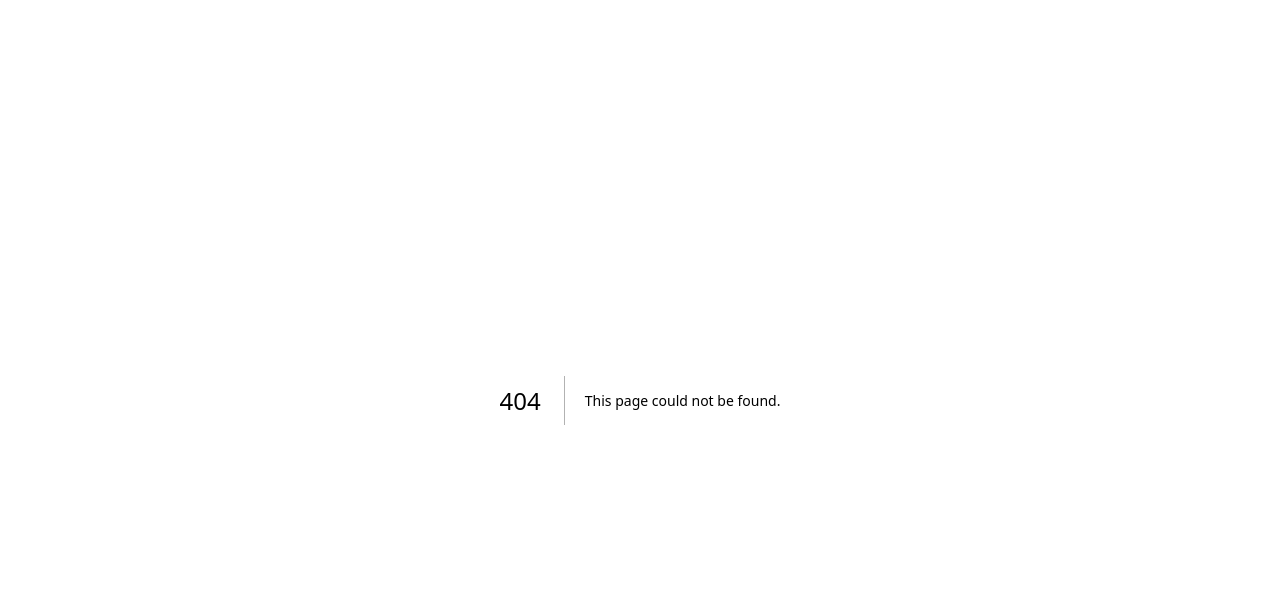
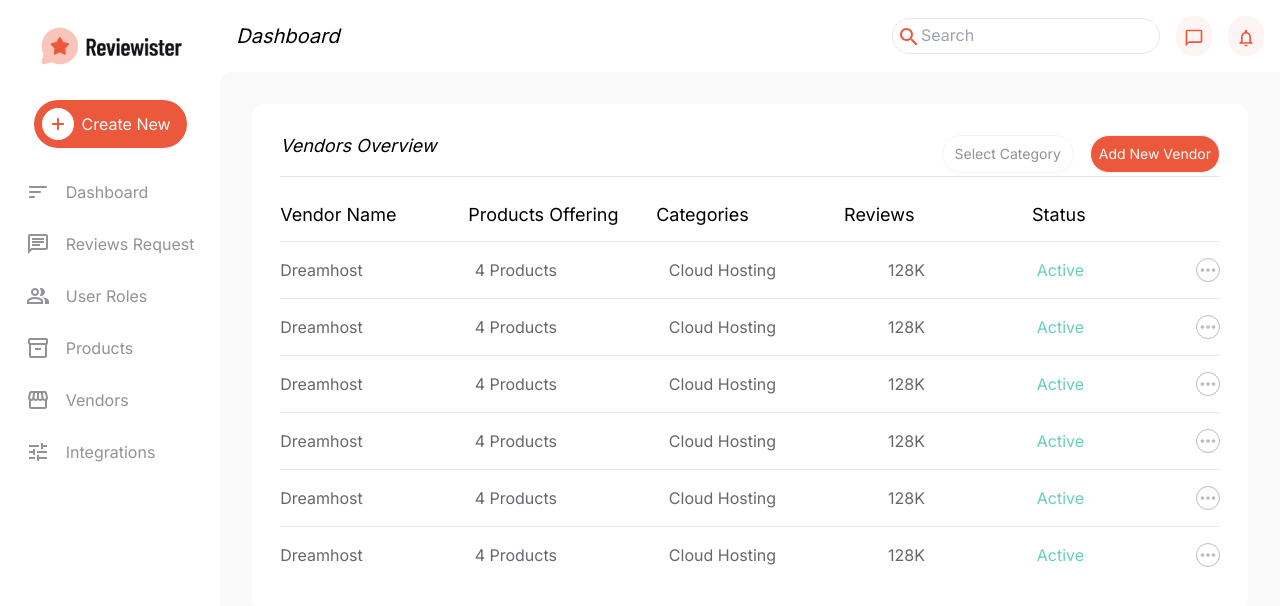
Before and after one commit to Hamaddogar/techniyyat, a Next.js app: page /vendors in a window 1280 px wide. Before the commit this address had no page. Shown: the top 606 px of the page. Built offline with nearby package versions, Linux system fonts and the light colour scheme.

Commit message:
vendor page

```diff
--- /dev/null
+++ b/src/app/(adminRoot)/(admin)/vendors/page.tsx
@@ -0,0 +1,45 @@
+import VendorCard from "@/components/Vendors/VendorCard";
+import { vendorsConstants } from "@/constants/VendorsConstants";
+import React from "react";
+
+const page = () => {
+  return (
+    <div className="bg-white p-7 rounded-xl">
+      <div className="flex items-center justify-between border-b border-gray-200 ">
+        <div className="flex max-lg:text-[11px] gap-5 text-lg italic mb-4">
+          <h3>Vendors Overview</h3>
+        </div>
+        <div className="flex gap-4 max-lg:text-[10px] text-[#252530]/50">
+          <button className="border px-3 text-sm p-1 rounded-full border-gray-100">
+            Select Category
+          </button>
+          <button className="border bg-[#EC583C]  text-sm p-2 text-white rounded-full border-gray-100">
+            Add New Vendor
+          </button>
+        </div>
+      </div>
+      <div className="text-lg max-lg:text-[11px] flex mb-3 mt-6 justify-between ">
+        <span className="w-full">Vendor Name</span>
+        <span className="w-full">Products Offering</span>
+        <span className="w-full">Categories</span>
+        <span className="w-full">Reviews</span>
+        <span className="w-full">Status</span>
+        <span className="w-full hidden  items-center ml-3 ">Status</span>
+      </div>
+      <div>
+        {vendorsConstants.map((item, i) => (
+          <VendorCard
+            key={i}
+            categories={item.categories}
+            status={item.status}
+            productsOffering={item.productsOffering}
+            reviews={item.reviews}
+            vendorName={item.vendorName}
+          />
+        ))}
+      </div>
+    </div>
+  );
+};
+
+export default page;
--- a/src/app/(adminRoot)/layout.tsx
+++ b/src/app/(adminRoot)/layout.tsx
@@ -9,7 +9,7 @@ const layout = ({ children }: { children: React.ReactNode }) => {
         <Sidebar />
         <div className="w-full">
           <Navbar />
-          <div className="w-full p-5 min-h-screen rounded-l-xl bg-[#f9f9f9]">
+          <div className="w-full p-8 min-h-screen rounded-l-xl bg-[#f9f9f9]">
             {children}
           </div>
         </div>
--- a/src/components/UserRoles/UserCard.tsx
+++ b/src/components/UserRoles/UserCard.tsx
@@ -14,7 +14,7 @@ const UserCard = ({
   status: string;
 }) => {
   return (
-    <div className="flex items-center p-4 bg-white border-t border-gray-200 justify-between">
+    <div className="flex text-[#252530]/70 items-center p-4 bg-white border-t border-gray-200 justify-between">
       <span>{username}</span>
       <span>{email}</span>
       <span>{phone}</span>
--- /dev/null
+++ b/src/components/Vendors/VendorCard.tsx
@@ -0,0 +1,34 @@
+import React from "react";
+import MoreHorizOutlinedIcon from "@mui/icons-material/MoreHorizOutlined";
+const VendorCard = ({
+  vendorName,
+  productsOffering,
+  reviews,
+  status,
+  categories,
+}: {
+  vendorName: string;
+  productsOffering: string;
+  reviews: string;
+  status: string;
+  categories: string;
+}) => {
+  return (
+    <div className="flex items-center py-4 bg-white border-t text-[#252530]/70 border-gray-200 justify-between">
+      <span className="">{vendorName}</span>
+      <span className="">{productsOffering}</span>
+      <span className="">{categories}</span>
+      <span className="">{reviews}</span>
+      <span
+        className={`${
+          status === "Active" ? "text-[#65D0BD]" : "text-[#EC583C]"
+        } `}
+      >
+        {status}
+      </span>
+      <MoreHorizOutlinedIcon className="border border-[#252530]/30 rounded-full text-[#252530]/30" />
+    </div>
+  );
+};
+
+export default VendorCard;
--- /dev/null
+++ b/src/constants/VendorsConstants.ts
@@ -0,0 +1,44 @@
+export const vendorsConstants = [
+  {
+    vendorName: "Dreamhost",
+    productsOffering: "4 Products",
+    categories: "Cloud Hosting",
+    reviews: "128K",
+    status: "Active",
+  },
+  {
+    vendorName: "Dreamhost",
+    productsOffering: "4 Products",
+    categories: "Cloud Hosting",
+    reviews: "128K",
+    status: "Active",
+  },
+  {
+    vendorName: "Dreamhost",
+    productsOffering: "4 Products",
+    categories: "Cloud Hosting",
+    reviews: "128K",
+    status: "Active",
+  },
+  {
+    vendorName: "Dreamhost",
+    productsOffering: "4 Products",
+    categories: "Cloud Hosting",
+    reviews: "128K",
+    status: "Active",
+  },
+  {
+    vendorName: "Dreamhost",
+    productsOffering: "4 Products",
+    categories: "Cloud Hosting",
+    reviews: "128K",
+    status: "Active",
+  },
+  {
+    vendorName: "Dreamhost",
+    productsOffering: "4 Products",
+    categories: "Cloud Hosting",
+    reviews: "128K",
+    status: "Active",
+  },
+];
```
